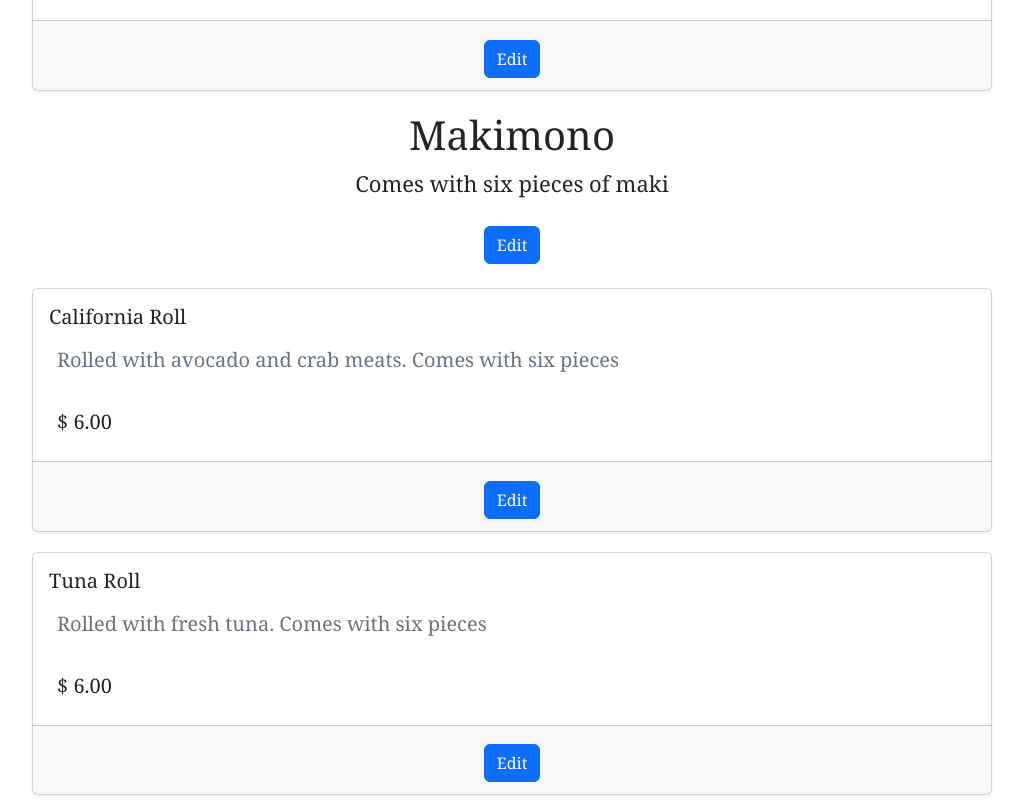
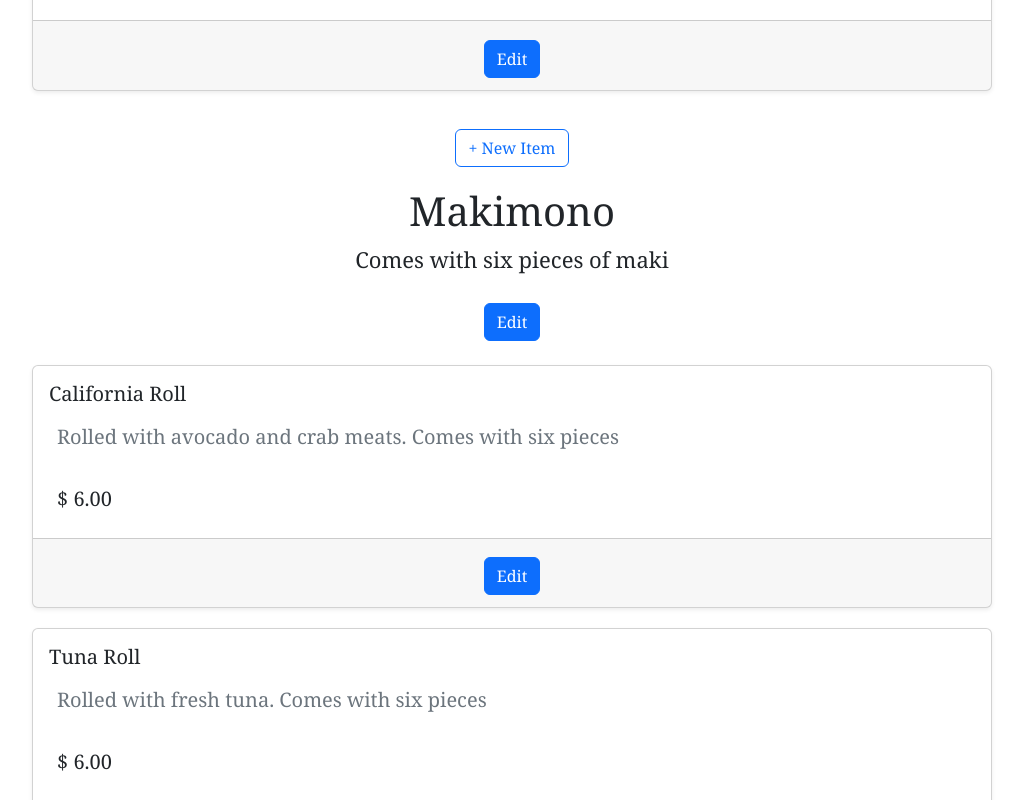
Before and after one commit to fasiha/menu-creator, a React (Create React App) app: page / in a window 1280 px wide. Shown: the part 1280-2080 px from the top of the page, without its empty margins (228-1251 px from the left). Built offline with nearby package versions, Linux system fonts and the light colour scheme.

Commit message:
Added add new item function

```diff
--- a/src/components/Category.js
+++ b/src/components/Category.js
@@ -34,9 +34,11 @@ const Category = props => {
       };
 
 
-    const handleClick = (e) =>{
-
-        setShow(true)
+    const addNewItem = () =>{
+        const newItem = {'name': "New Item",description:'New description...',price:0}
+        setMenu(produce((draft)=>{
+            draft[index].items.push(newItem)
+        }))
     }
 
     return (
@@ -54,7 +56,10 @@ const Category = props => {
                 </div>
             ))}
 
-
+            <Button variant="outline-primary mt-3"
+            onClick={addNewItem}>
+            + New Item
+           </Button>
         </div>
         );
   };
```
